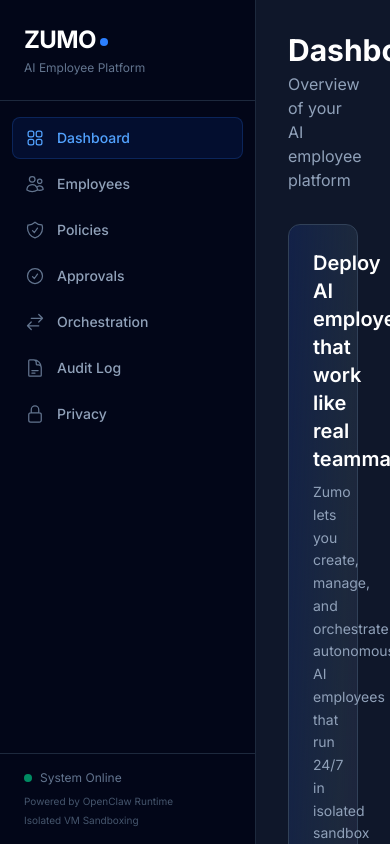
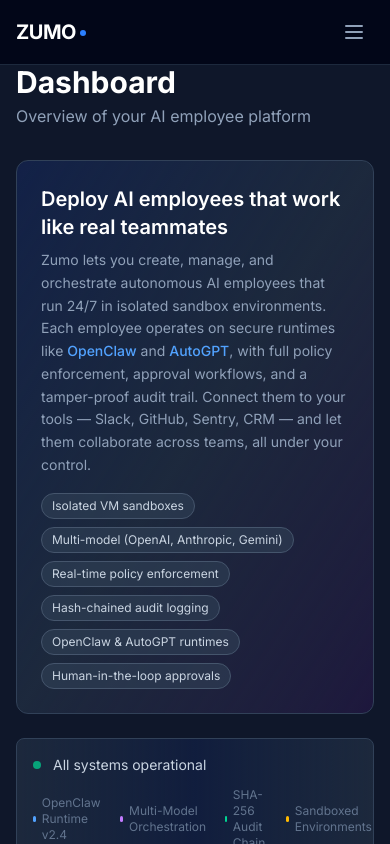
Before and after one commit to devanshdevrani31/zumo-demo, a Next.js app: page / in a window 390 px wide. Built offline with nearby package versions, Linux system fonts and the light colour scheme; no server answers; the database is empty.

Commit message:
Fix mobile responsiveness with hamburger menu and responsive layout

```diff
--- a/src/app/layout.tsx
+++ b/src/app/layout.tsx
@@ -20,7 +20,7 @@
       <body className={`${inter.className} bg-slate-900 text-white`}>
         <div className="flex h-screen overflow-hidden">
           <Sidebar />
-          <main className="flex-1 overflow-y-auto p-8">
+          <main className="flex-1 overflow-y-auto p-4 pt-16 lg:p-8 lg:pt-8">
             {children}
           </main>
         </div>
--- a/src/components/Sidebar.tsx
+++ b/src/components/Sidebar.tsx
@@ -1,5 +1,6 @@
 'use client'
 
+import { useState, useEffect } from 'react'
 import Link from 'next/link'
 import { usePathname } from 'next/navigation'
 
@@ -77,6 +78,12 @@
 
 export default function Sidebar() {
   const pathname = usePathname()
+  const [mobileOpen, setMobileOpen] = useState(false)
+
+  // Close mobile menu on route change
+  useEffect(() => {
+    setMobileOpen(false)
+  }, [pathname])
 
   const isActive = (href: string): boolean => {
     if (href === '/') {
@@ -85,8 +92,8 @@
     return pathname.startsWith(href)
   }
 
-  return (
-    <aside className="h-screen w-64 min-w-[16rem] bg-slate-950 border-r border-slate-800 flex flex-col">
+  const sidebarContent = (
+    <>
       {/* Logo / Brand */}
       <div className="px-6 py-6 border-b border-slate-800">
         <Link href="/" className="flex items-center gap-1">
@@ -141,6 +148,56 @@
           <p className="text-[10px] text-slate-600">Isolated VM Sandboxing</p>
         </div>
       </div>
-    </aside>
+    </>
+  )
+
+  return (
+    <>
+      {/* Mobile top bar */}
+      <div className="lg:hidden fixed top-0 left-0 right-0 z-50 bg-slate-950 border-b border-slate-800 px-4 py-3 flex items-center justify-between">
+        <Link href="/" className="flex items-center gap-1">
+          <span className="text-xl font-bold tracking-tight text-white">ZUMO</span>
+          <span className="w-1.5 h-1.5 rounded-full bg-blue-500 mt-0.5" />
+        </Link>
+        <button
+          onClick={() => setMobileOpen(!mobileOpen)}
+          className="p-2 text-slate-400 hover:text-white rounded-lg hover:bg-slate-800 transition-colors"
+        >
+          {mobileOpen ? (
+            <svg className="w-6 h-6" fill="none" stroke="currentColor" viewBox="0 0 24 24">
+              <path strokeLinecap="round" strokeLinejoin="round" strokeWidth={2} d="M6 18L18 6M6 6l12 12" />
+            </svg>
+          ) : (
+            <svg className="w-6 h-6" fill="none" stroke="currentColor" viewBox="0 0 24 24">
+              <path strokeLinecap="round" strokeLinejoin="round" strokeWidth={2} d="M4 6h16M4 12h16M4 18h16" />
+            </svg>
+          )}
+        </button>
+      </div>
+
+      {/* Mobile overlay */}
+      {mobileOpen && (
+        <div
+          className="lg:hidden fixed inset-0 z-40 bg-black/50"
+          onClick={() => setMobileOpen(false)}
+        />
+      )}
+
+      {/* Mobile drawer */}
+      <aside
+        className={`
+          lg:hidden fixed top-0 left-0 z-50 h-screen w-64 bg-slate-950 border-r border-slate-800
+          flex flex-col transform transition-transform duration-300 ease-in-out
+          ${mobileOpen ? 'translate-x-0' : '-translate-x-full'}
+        `}
+      >
+        {sidebarContent}
+      </aside>
+
+      {/* Desktop sidebar */}
+      <aside className="hidden lg:flex h-screen w-64 min-w-[16rem] bg-slate-950 border-r border-slate-800 flex-col">
+        {sidebarContent}
+      </aside>
+    </>
   )
 }
```
